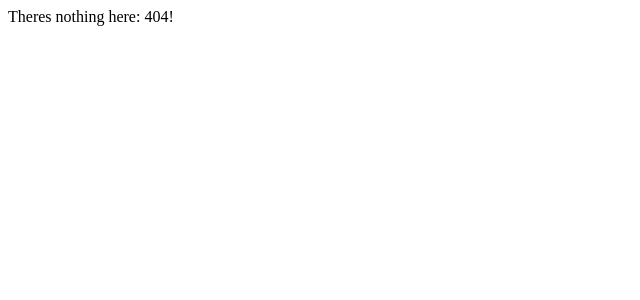
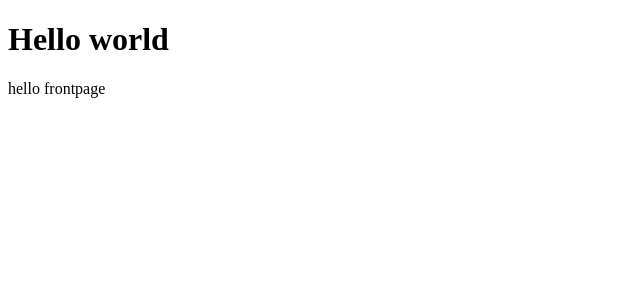
Before and after one commit to Jaakko252525/vertaa-app, a React (Create React App) app in the folder frontend_/: page /frontpage in a window 1280 px wide. Before the commit this address had no page. Shown: the top 300 px of the page, without its empty margins (0-640 px from the left). Built offline with nearby package versions, Linux system fonts and the light colour scheme.

Commit message:
router refactoring☺

```diff
--- a/frontend_/src/App.tsx
+++ b/frontend_/src/App.tsx
@@ -1,29 +1,33 @@
 import React from 'react';
 import './App.css';
+
+// router
+import { BrowserRouter as Router, Routes, Route } from "react-router-dom";
+
+// components
+import Login from './components/Login';
+import Frontpage from './components/Frontpage';
+
+
+// functions for routes
+
+
+const App = () => {
 
 
 
 
-
-
-
-
-
-
-
-
-
-
-
-
-
-
-
-
-function App() {
   return (
     <div>
       <h1> Hello world</h1>
+      <div>
+        <Router>
+          <Routes>
+            <Route path="/login" element={<Login  />}></Route>
+            <Route path='frontpage' element={<Frontpage  />} />
+          </Routes>
+      </Router>
+      </div>
 
     </div>
   );
--- a/frontend_/src/index.tsx
+++ b/frontend_/src/index.tsx
@@ -1,19 +1,11 @@
 import * as React from "react";
 import * as ReactDOM from "react-dom/client";
 
-// react router
-import {
-  createBrowserRouter,
-  RouterProvider,
-} from "react-router-dom";
 
 
 
 // importing components
 import App from './App';
-import Login from "./components/Login";
-import Frontpage from "./components/Frontpage";
-
 
 
 // apollo
@@ -44,28 +36,6 @@ const root = ReactDOM.createRoot(
 );
 
 
-// router for pages
-const router = createBrowserRouter(
-  [
-  {
-    path: "/",
-    element: <div>
-      <App  />
-    </div>,
-  },
-  {
-    path: "login",
-    element: <Login  />
-  },
-  {
-    path: "etusivu",
-    element: <Frontpage />
-  },
-  {
-    path: "*",
-    element: <div> Theres nothing here: 404!</div>
-  }
-]);
 
 // render
 root.render(
@@ -73,7 +43,7 @@ root.render(
   <React.StrictMode>
     <ApolloProvider client={client}>
       <Provider store={store}>
-        <RouterProvider router={router} />
+        <App  />
       </Provider>
     </ApolloProvider>
   </React.StrictMode>
```
